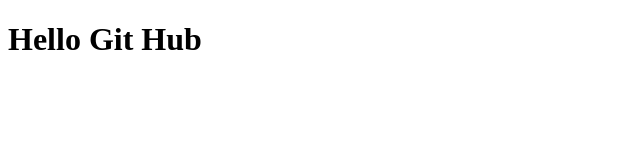
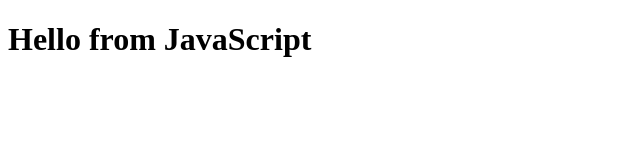
Before and after one commit to 1SKG/git-course, a plain HTML site: page index.html in a window 1280 px wide. Shown: the whole page, without its empty margins (0-640 px from the left). Drawn offline with Linux system fonts and the light colour scheme.

Commit message:
two readme md

```diff
--- a/index.html
+++ b/index.html
@@ -8,5 +8,5 @@
 <body>
     <h1> Hello Git Hub</h1>
 </body>
-
+<script src ="script.js"></script>
 </html>
--- a/script.js
+++ b/script.js
@@ -0,0 +1 @@
+document.body.innerHTML = '<h1> Hello from JavaScript</h1>'
```
Also changed, not shown: 1 other file.
